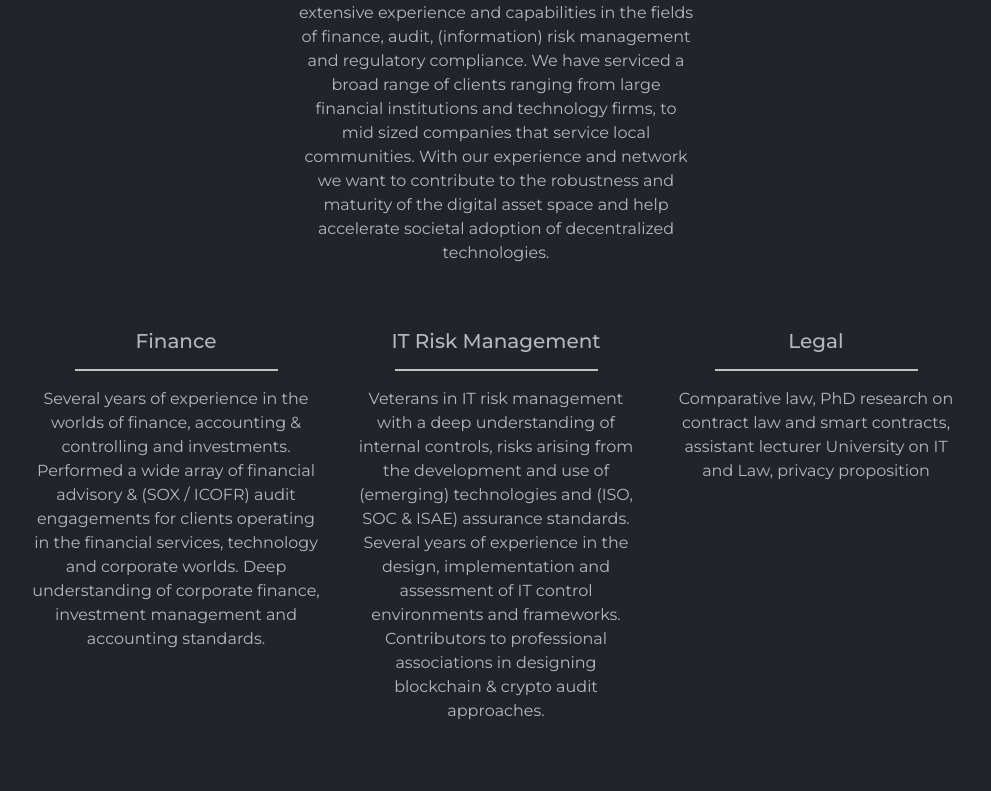
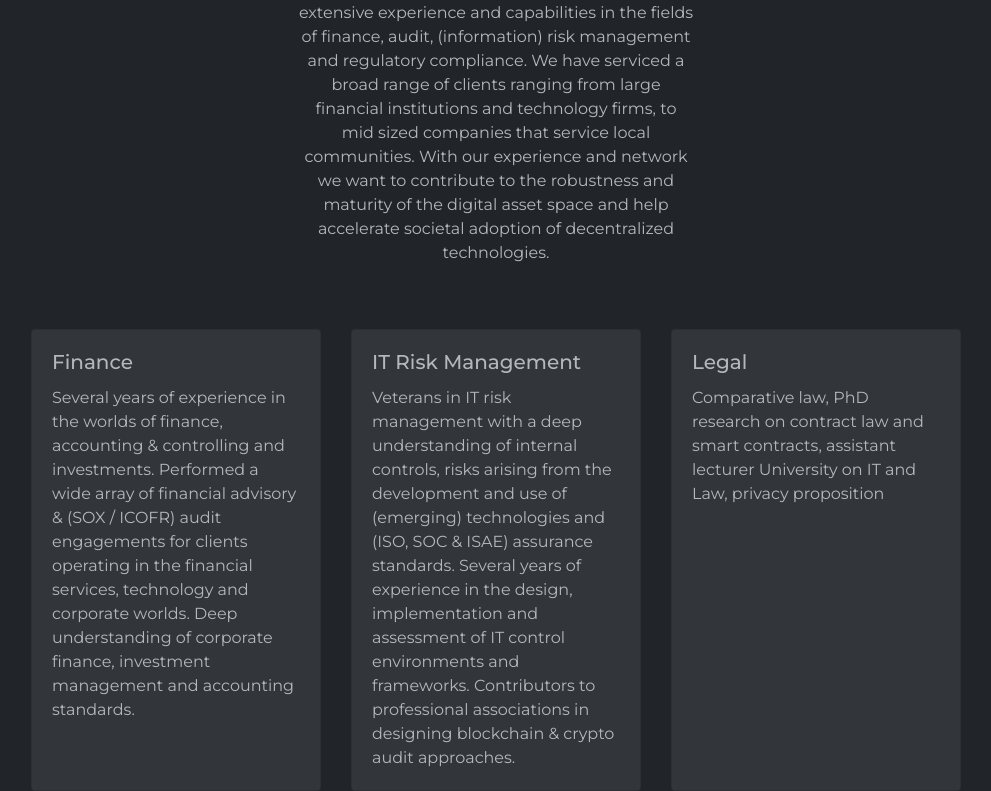
Before and after one commit to STV038/STV038.github.io-aktai, a React (Create React App) app: page /team in a window 1280 px wide. Shown: the part 379-1170 px from the top of the page, without its empty margins (144-1135 px from the left). Before the commit the page ends 1118 px from the top, so only its background shows below. Built offline with nearby package versions, Linux system fonts and the light colour scheme.

Commit message:
updated Team styling

```diff
--- a/src/App.scss
+++ b/src/App.scss
@@ -81,7 +81,7 @@ li {
 }
 
 .subtext {
-  width: 45%;
+  width: 30%;
   text-align: center;
 }
 
--- a/src/components/Team.js
+++ b/src/components/Team.js
@@ -1,5 +1,5 @@
 import * as React from 'react';
-import { Row, Col } from 'reactstrap';
+import { Row, Col, Card, CardText, CardTitle } from 'reactstrap';
 import { Transition } from 'react-transition-group';
 
 import '../assets/transition.scss';
@@ -57,43 +57,47 @@ const Team = () => {
                 </p>
               </Col>
             </Row>
-            <Row className="justify-content-center text-center match-height">
+            <Row className="justify-content-center match-height">
               <Col sm="12" lg="3" className="pt-3">
-                <h5>Finance</h5>
-                <hr className="new2" />
-                <p>
+                <Card body>
+                  <CardTitle tag="h5">Finance</CardTitle>
+                  <CardText>
                     Several years of experience in the worlds of
                     finance, accounting & controlling and investments.
-                  Performed a wide array of financial advisory & (SOX
-                  / ICOFR) audit engagements for clients operating in
-                  the financial services, technology and corporate
-                  worlds. Deep understanding of corporate finance,
-                  investment management and accounting standards.
-                </p>
+                    Performed a wide array of financial advisory &
+                    (SOX / ICOFR) audit engagements for clients
+                    operating in the financial services, technology
+                    and corporate worlds. Deep understanding of
+                    corporate finance, investment management and
+                    accounting standards.
+                  </CardText>
+                </Card>
               </Col>
-              <Col sm="12" lg="3" className="pt-3">
-                <h5>IT Risk Management</h5>
-                <hr className="new2" />
-                <p>
+              <Col sm="12" md="12" lg="3" className="pt-3">
+                <Card body>
+                  <CardTitle tag="h5">IT Risk Management</CardTitle>
+                  <CardText>
                     Veterans in IT risk management with a deep
                     understanding of internal controls, risks arising
                     from the development and use of (emerging)
                     technologies and (ISO, SOC & ISAE) assurance
                     standards. Several years of experience in the
-                  design, implementation and assessment of IT control
-                  environments and frameworks. Contributors to
-                  professional associations in designing blockchain &
-                  crypto audit approaches.
-                </p>
+                    design, implementation and assessment of IT
+                    control environments and frameworks. Contributors
+                    to professional associations in designing
+                    blockchain & crypto audit approaches.
+                  </CardText>
+                </Card>
               </Col>
               <Col sm="12" lg="3" className="pt-3">
-                <h5>Legal</h5>
-                <hr className="new2" />
-                <p>
+                <Card body>
+                  <CardTitle tag="h5">Legal</CardTitle>
+                  <CardText>
                     Comparative law, PhD research on contract law and
-                  smart contracts, assistant lecturer University on IT
-                  and Law, privacy proposition
-                </p>
+                    smart contracts, assistant lecturer University on
+                    IT and Law, privacy proposition
+                  </CardText>
+                </Card>
               </Col>
             </Row>
           </div>
```
Lines whose indentation alone changed are shown as unchanged.
